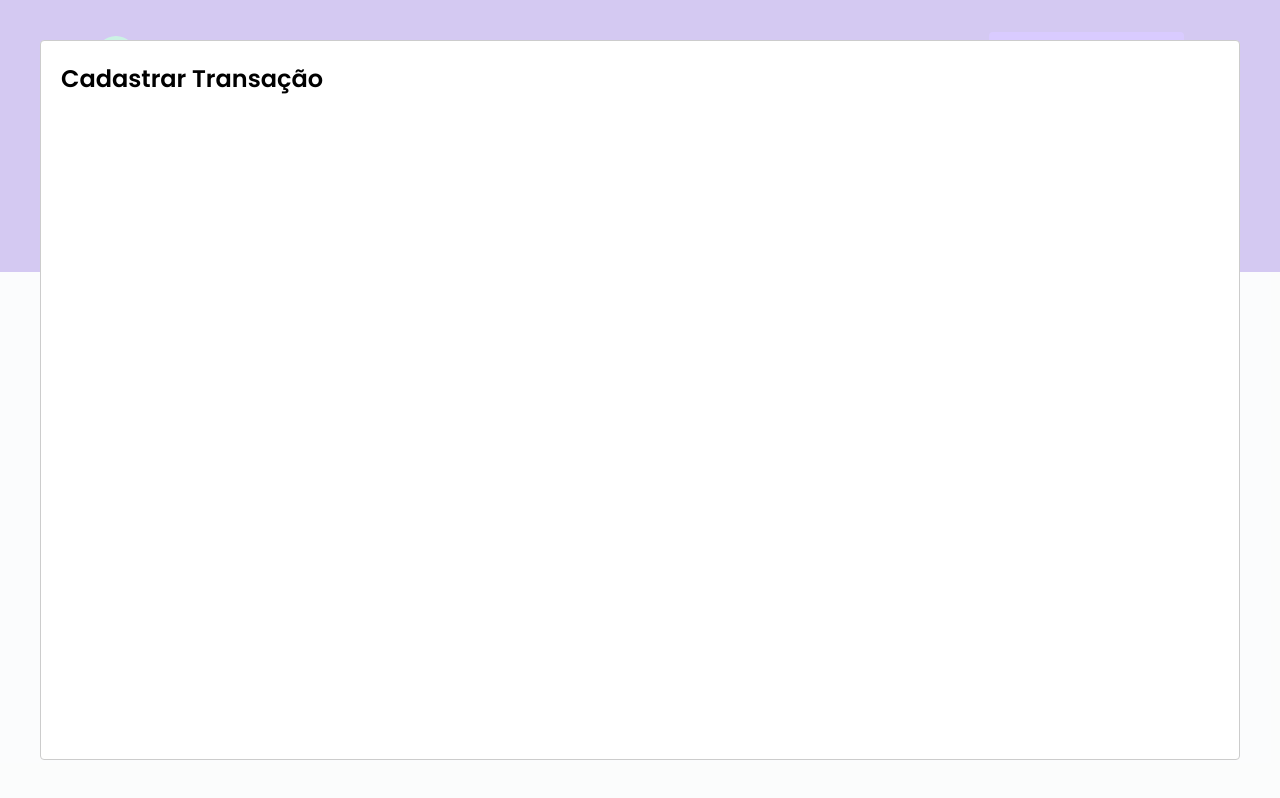
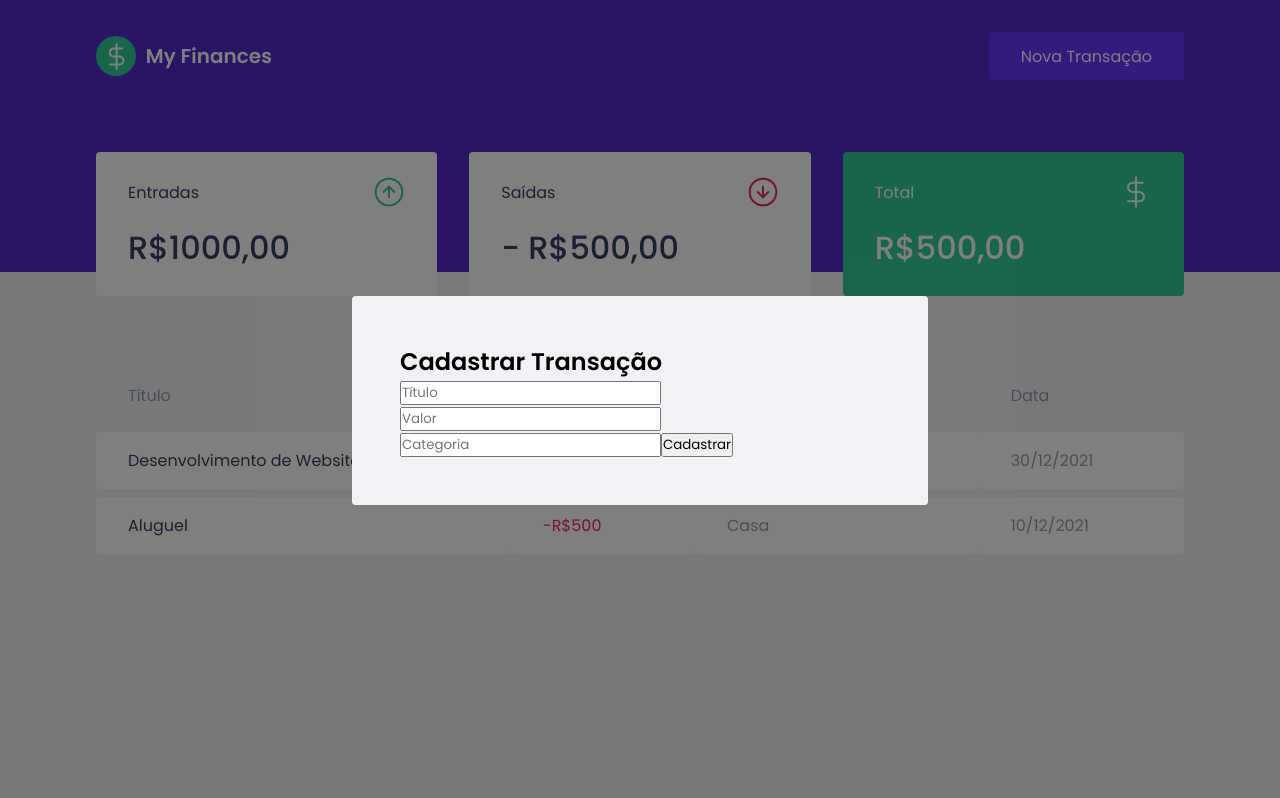
Before and after one commit to Nathalia-Urenha/myfinances, a React (Create React App) app: page / in a window 1280 px wide. Both pictures are taken after a click on the button "Nova Transação". Built offline with nearby package versions, Linux system fonts and the light colour scheme; no server answers; what miragejs would draw is missing.

Commit message:
Estilização Modal

```diff
--- a/src/components/Header/index.tsx
+++ b/src/components/Header/index.tsx
@@ -1,4 +1,3 @@
-import { useState } from 'react';
 import logoImg from '../../assets/logo.svg';
 import { Container, Content } from './styles';
 
--- a/src/components/NewTransactionModal/index.tsx
+++ b/src/components/NewTransactionModal/index.tsx
@@ -1,4 +1,6 @@
 import Modal from 'react-modal';
+import { Container } from './styles';
+
 
 interface NewTransactionModalProps{
     isOpen: boolean;
@@ -7,11 +9,20 @@
 
 export function NewTransactionModal({isOpen, onRequestClose}: NewTransactionModalProps){
     return(
-        <Modal
+    <Modal
         isOpen={isOpen}
         onRequestClose={onRequestClose}
+        overlayClassName='react-modal-overlay'
+        className='react-modal-content'
     >
-        <h2>Cadastrar Transação</h2>
+        <Container>
+            <h2>Cadastrar Transação</h2>
+            <input placeholder="Título" />
+            <input placeholder="Valor" type="number" />
+            <input placeholder="Categoria" type="number" />
+            <button type="submit">Cadastrar</button>
+        </Container>
+
     </Modal>
     );
 }
--- a/src/components/NewTransactionModal/styles.ts
+++ b/src/components/NewTransactionModal/styles.ts
@@ -1,3 +1,3 @@
 import styled from 'styled-components';
 
-export const Container = styled.div``;
+export const Container = styled.form``;
--- a/src/styles/global.ts
+++ b/src/styles/global.ts
@@ -52,4 +52,25 @@
         opacity: 0.6;
         cursor: not-allowed;
     }
+
+    .react-modal-overlay{
+        background: rgba(0, 0, 0, 0.5);
+        position: fixed;
+        top: 0;
+        bottom: 0;
+        right: 0;
+        left: 0;
+        display: flex;
+        align-items: center;
+        justify-content: center;
+    }
+    .react-modal-content{
+        width: 100%;
+        max-width: 576px;
+        background: var(--background);
+        padding: 3rem;
+        position: relative;
+        border-radius: 0.24rem;
+    }
+
 `
```
